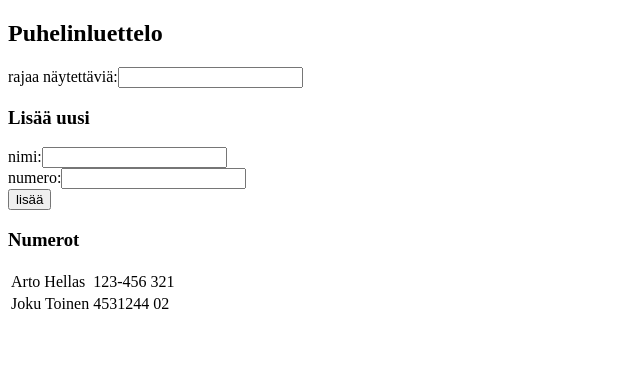
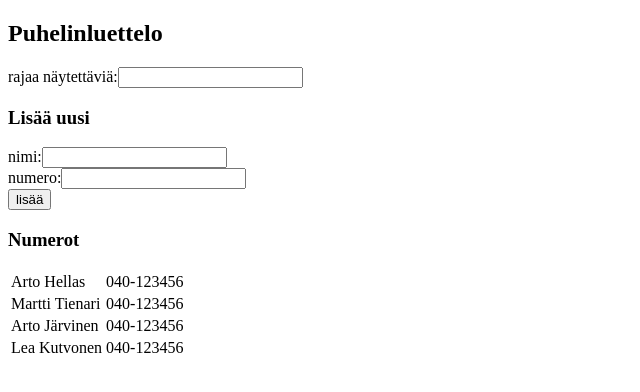
Before and after one commit to Tuomoes/osa2, a React (Create React App) app in the folder lomakkeet/: page / in a window 1280 px wide. Shown: the top 392 px of the page, without its empty margins (0-640 px from the left). Built offline with nearby package versions, Linux system fonts and the light colour scheme; data requests are answered from the project's data file.

Commit message:
subtask 2.11 done

```diff
--- a/lomakkeet/package.json
+++ b/lomakkeet/package.json
@@ -3,6 +3,8 @@
   "version": "0.1.0",
   "private": true,
   "dependencies": {
+    "axios": "^0.18.0",
+    "json-server": "^0.14.0",
     "react": "^16.4.0",
     "react-dom": "^16.4.0",
     "react-scripts": "1.1.4"
@@ -11,6 +13,7 @@
     "start": "react-scripts start",
     "build": "react-scripts build",
     "test": "react-scripts test --env=jsdom",
-    "eject": "react-scripts eject"
+    "eject": "react-scripts eject",
+    "server": "json-server -p3001 db.json"
   }
 }
--- a/lomakkeet/src/App.js
+++ b/lomakkeet/src/App.js
@@ -1,5 +1,7 @@
 import React from 'react'
 import FilteredPersons from './components/filteredPersons'
+import axios from 'axios'
+
 
 
 
@@ -16,6 +18,15 @@
       newNumber: '',
       filter: ''
     }
+  }
+
+  componentDidMount() {
+    console.log('successfully mounted')
+    axios.get('http://localhost:3001/persons').then(response =>
+    {
+      console.log('promise fulfilled')
+      this.setState({ persons: response.data});
+    })
   }
 
   addPerson = (event) => {
--- /dev/null
+++ b/lomakkeet/src/db.json
@@ -0,0 +1,24 @@
+{
+    "persons": [
+      {
+        "name": "Arto Hellas",
+        "number": "040-123456",
+        "id": 1
+      },
+      {
+        "name": "Martti Tienari",
+        "number": "040-123456",
+        "id": 2
+      },
+      {
+        "name": "Arto Järvinen",
+        "number": "040-123456",
+        "id": 3
+      },
+      {
+        "name": "Lea Kutvonen",
+        "number": "040-123456",
+        "id": 4
+      }
+    ]
+  }
```
Also changed, not shown: 2 other files (tests, documents, lock files or other folders).
